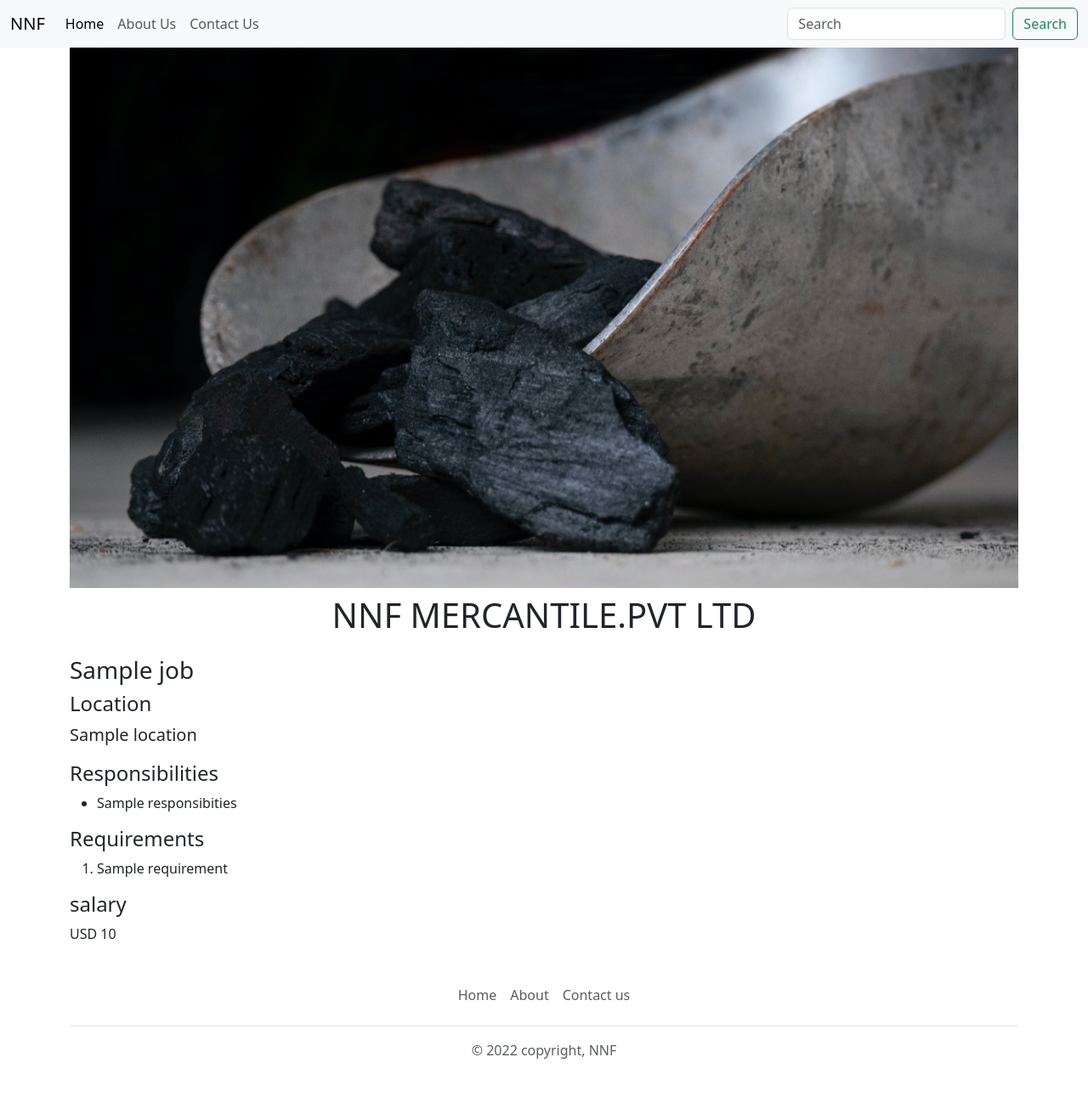
After one commit to cnchoudhari/careers_website, a Flask app: template templates/jobpage.html in a window 1280 px wide. The commit adds this page. Shown: the whole page at 85% size. Run offline with Flask 3, Linux system fonts and the light colour scheme; the template is opened without the code that fills it: most values are stand-ins (such as "Sample title", 1, 10 or a date in 2020).

Commit message:
added some file

```diff
--- a/app.py
+++ b/app.py
@@ -1,5 +1,5 @@
 from flask import Flask, render_template
-from database import load_jobs_from_db
+from database import load_jobs_from_db, load_job_from_db
 
 app = Flask(__name__)
 
@@ -10,5 +10,14 @@ def home():
   return render_template('home.html', jobs=jobs)
 
 
+@app.route("/job/<id>")
+def show_job(id):
+  job = load_job_from_db(id)
+
+  if not job:
+    return "Not Found",404
+  return render_template('jobpage.html', job=job)
+
+
 if __name__ == '__main__':
   app.run(host='0.0.0.0', debug=True)
--- /dev/null
+++ b/templates/banner.html
@@ -0,0 +1 @@
+  <img  id="img" class="img-fluid" src="https://careerswebsite.chetanchoudhari.repl.co/static/banner4.jpg" alt="coal">
--- /dev/null
+++ b/templates/bootstrap.html
@@ -0,0 +1,3 @@
+<meta charset="utf-8">
+   <meta name="viewport" content="width=device-width, initial-scale=1">
+   <link href="https://cdn.jsdelivr.net/npm/bootstrap@5.3.0-alpha3/dist/css/bootstrap.min.css" rel="stylesheet" integrity="sha384-KK94CHFLLe+nY2dmCWGMq91rCGa5gtU4mk92HdvYe+M/SXH301p5ILy+dN9+nJOZ" crossorigin="anonymous">
--- a/templates/jobitem.html
+++ b/templates/jobitem.html
@@ -12,6 +12,6 @@
 
  </div>
    <div class="col-1">
-     <button type="button" class="btn btn-outline-primary">Apply</button>
+     <a href="/job/{{job['id']}}" type="button" class="btn btn-outline-primary">Apply</a>
    </div>
 </div>
--- /dev/null
+++ b/templates/jobpage.html
@@ -0,0 +1,45 @@
+<!DOCTYPE html>
+<html>
+<head>
+<title>{{job.title}} - NNF </title>
+     {% include 'bootstrap.html'%}
+</head>
+<body>
+
+  {% include 'navbar.html'%}
+
+
+  <div class="container" >
+
+   {% include 'banner.html'%}
+
+  <h1 class="text-center mt-2 mb-4 ">NNF MERCANTILE.PVT LTD</h1>
+
+  <h3 class="mb-2"> {{job.title}} </h3>
+
+  <h4> Location</h4>
+  <p class="lead mt-0"> {{job.location}}</p>
+
+  <h4> Responsibilities</h4>
+    <ul>
+
+      {% for line in job.responsibities.split("\n") %}
+      <li>{{line}}</li>
+      {% endfor %}
+    </ul>
+
+  <h4> Requirements</h4>
+    <ol>
+       {% for line in job.requirement.split("\n") %}
+      <li>{{line}}</li>
+      {% endfor %}
+    </ol>
+
+
+    <h4> salary </h4>
+  <p> {{ job.currency}} {{ job.salary}}</p>
+  </div>
+  {% include 'footer.html'%}
+
+</body>
+</html>
--- a/templates/navbar.html
+++ b/templates/navbar.html
@@ -5,7 +5,7 @@
  <div class="collapse navbar-collapse" id="navbarNavDropdown">
       <ul class="navbar-nav">
         <li class="nav-item">
-          <a class="nav-link active" aria-current="page" href="#">Home</a>
+          <a class="nav-link active" aria-current="page" href="/">Home</a>
         </li>
         <li class="nav-item">
           <a class="nav-link" href="#">About Us</a>
```
Also changed, not shown: database.py (+15 -1 lines), templates/home.html (+3 -4 lines).
